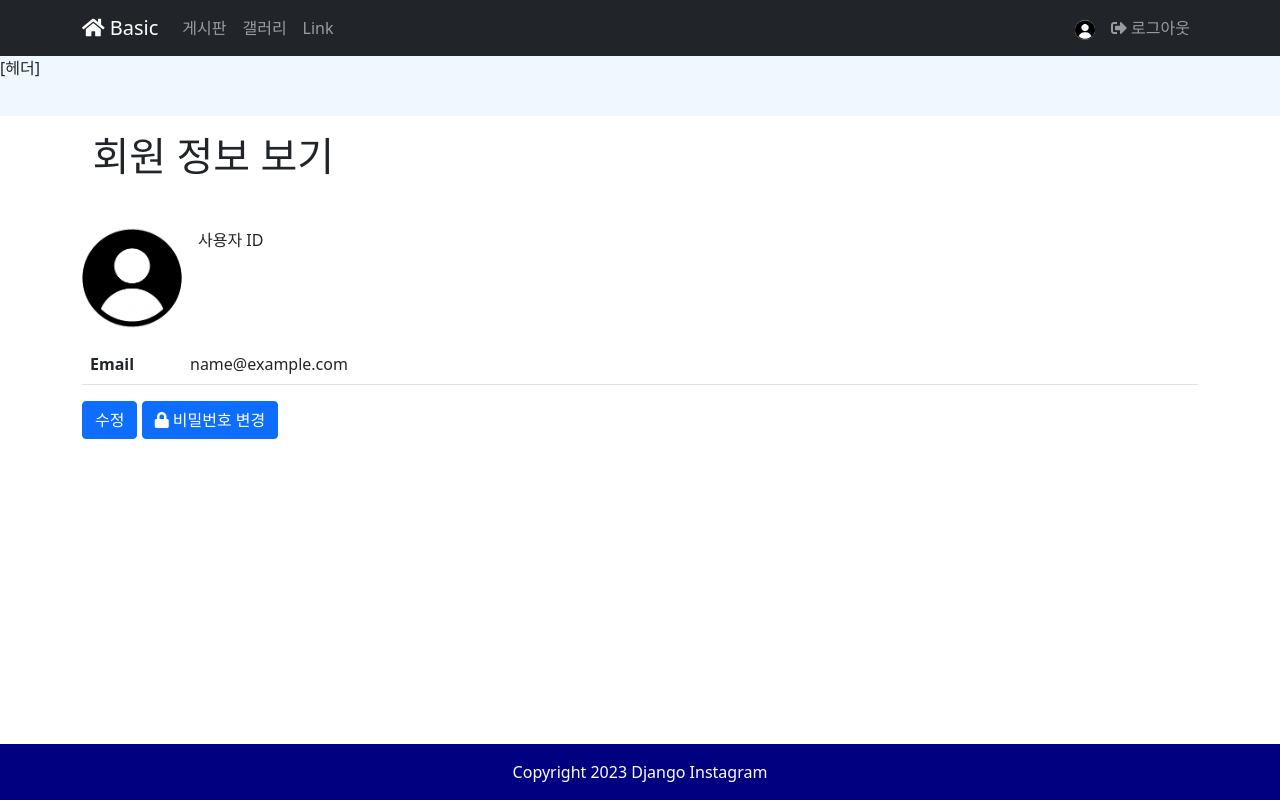
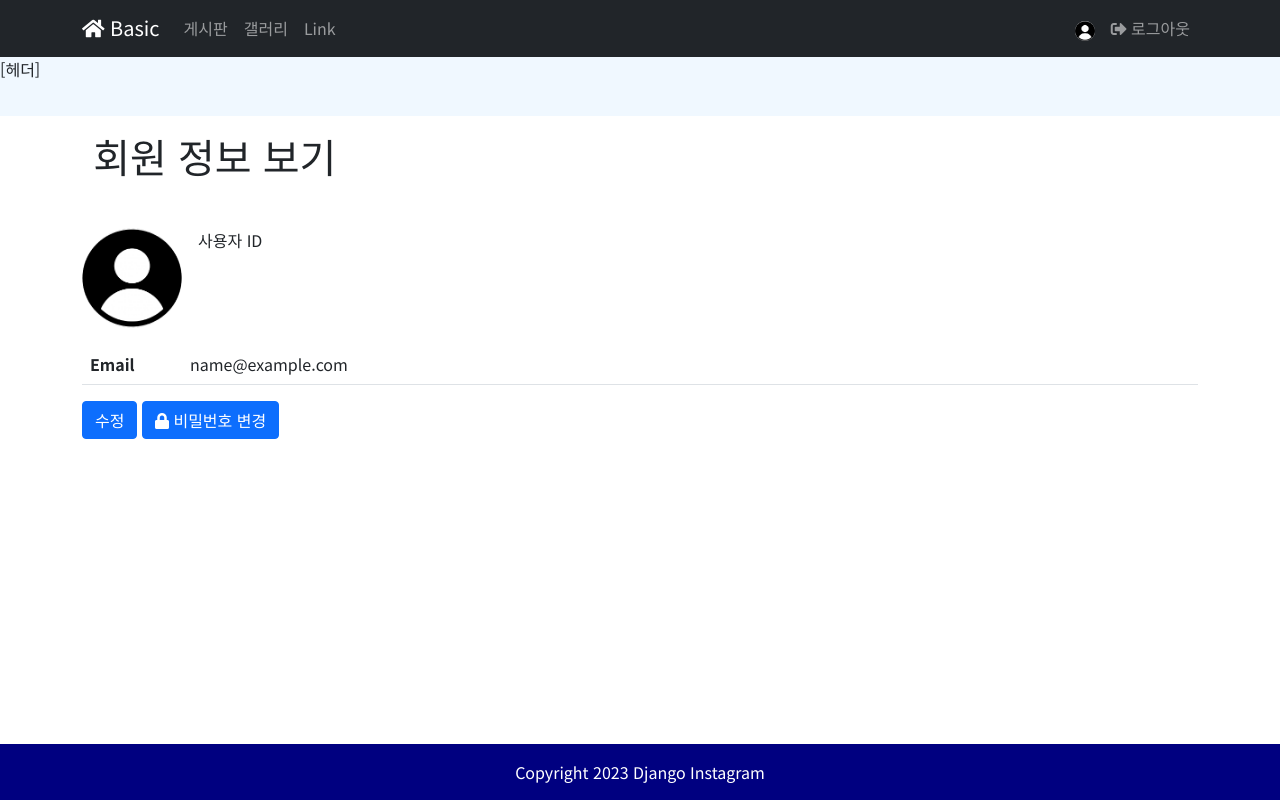
Before and after one commit to ksdiode/django_blog, a Django app: page /accounts/profile/ in a window 1280 px wide. Run offline with Django 4.2, Linux system fonts and the light colour scheme; the visitor is signed in with stand-in values (Sample User, id 1); data comes from the database, SQL or seed files in the repository; some libraries are stand-ins or nearby versions.

Commit message:
구글 웹 폰트 추가

```diff
--- a/accounts/templates/avatar.html
+++ b/accounts/templates/avatar.html
@@ -1 +1 @@
-<img src="/media/{{avatar}}" class="rounded-circle" width="20" height="20">
+<img src="/media/{{avatar}}" class="rounded-circle" width="20" height="20" style="vertical-align: middle;">
--- a/static/style/main.css
+++ b/static/style/main.css
@@ -1,3 +1,9 @@
+@import url('https://fonts.googleapis.com/css2?family=Noto+Sans+KR:wght@100;300;400;500;700;900&display=swap');
+
+body {
+  font-family: 'Noto Sans KR';
+}
+
 html,
 body {
   margin: 0;
```
